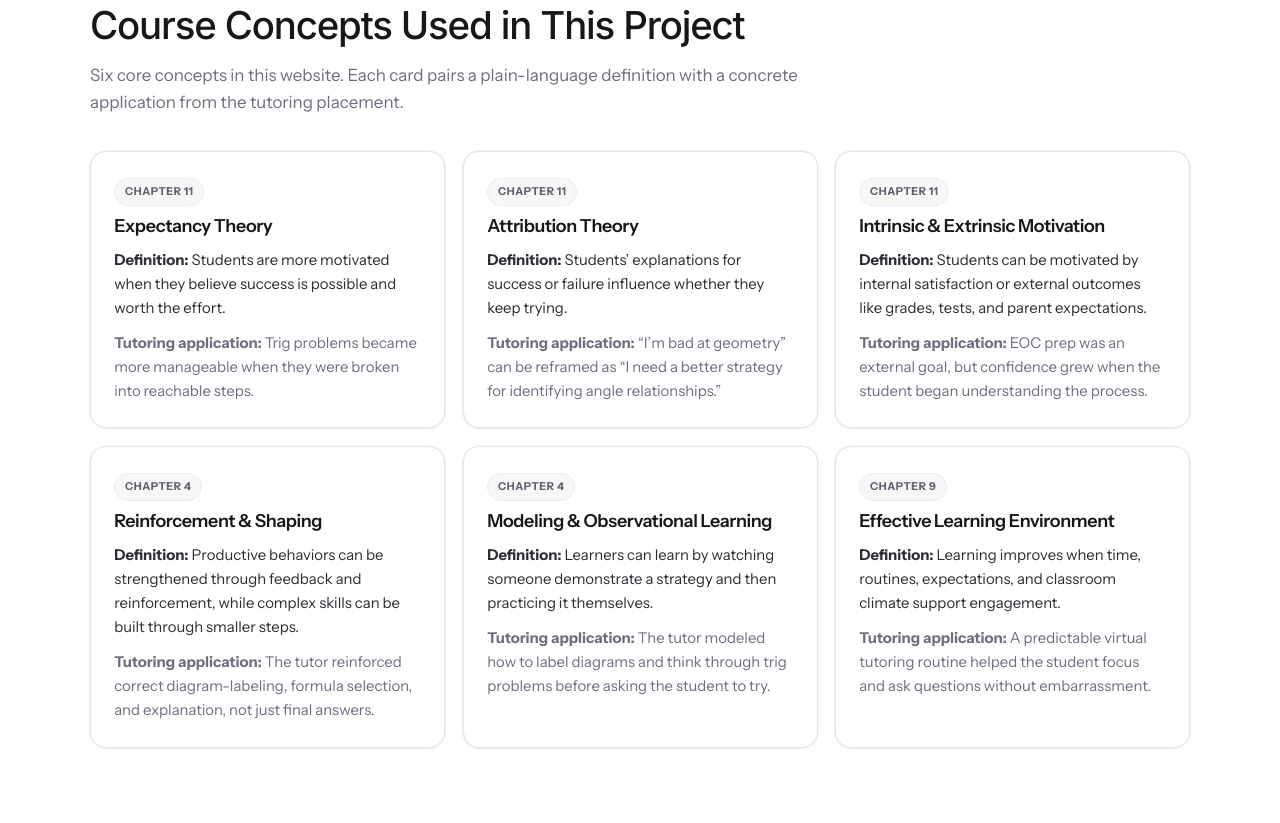
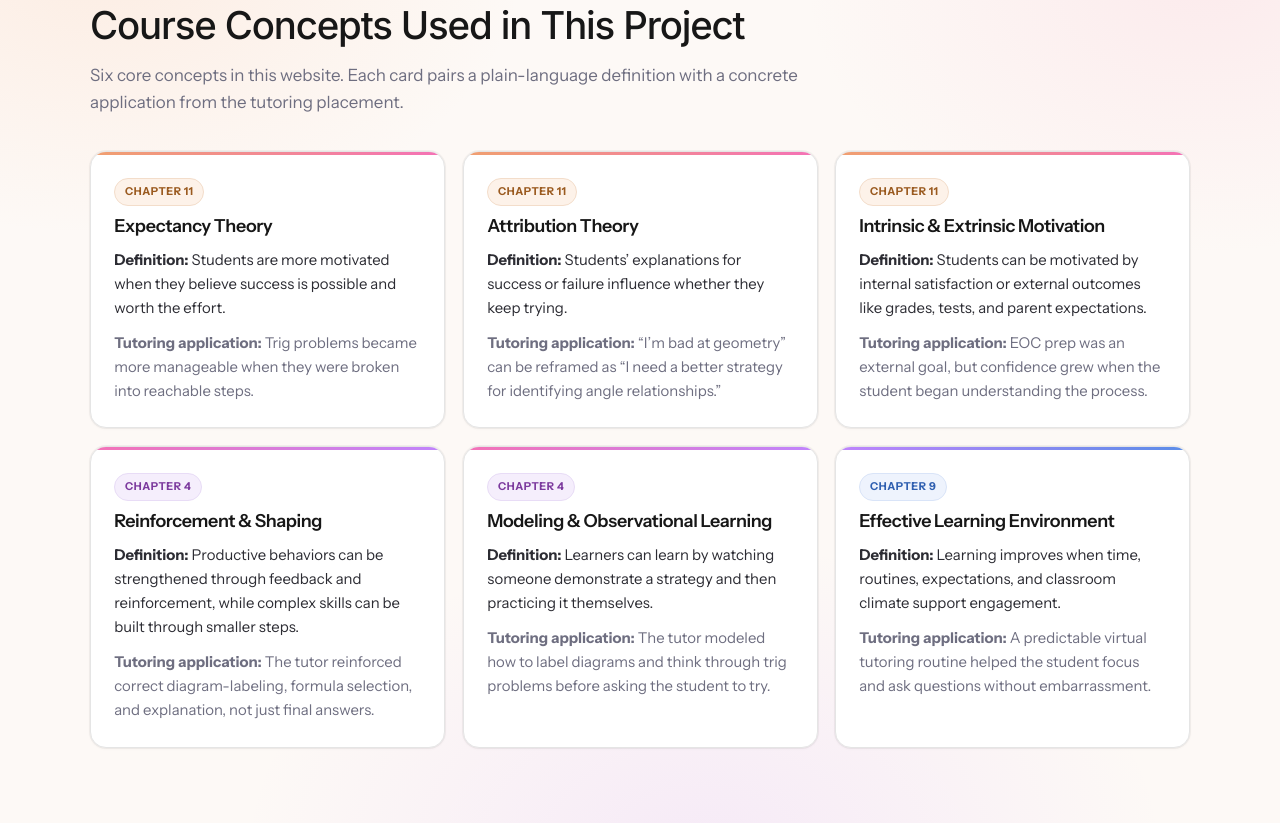
Before and after one commit to WilliamChenn/EducationPsychology, a plain HTML site: page index.html in a window 1280 px wide. Shown: the part 1317-2140 px from the top of the page. Drawn offline with Linux system fonts and the light colour scheme.

Commit message:
Warm up stark-white sections: tinted backgrounds + colored concept-card accents and chips
Co-Authored-By: Claude Opus 4.8 (1M context) <noreply@anthropic.com>

```diff
--- a/styles.css
+++ b/styles.css
@@ -454,12 +454,24 @@ cite { font-style: normal; }
   border-bottom: 1px solid var(--border-subtle);
 }
 .section--cream { background: var(--bg-soft); }
-/* alternating warm wash on the cream sections, very subtle */
-#motivation { background: linear-gradient(180deg, #ffffff 0%, var(--bg-warm) 100%); }
+/* Soft tinted washes so white cards never sit on a stark-white field */
+#concepts {
+  background:
+    radial-gradient(ellipse 55% 48% at 8% 8%, rgba(248, 175, 130, 0.16), transparent 60%),
+    radial-gradient(ellipse 52% 48% at 94% 10%, rgba(244, 150, 180, 0.14), transparent 60%),
+    radial-gradient(ellipse 60% 55% at 55% 102%, rgba(196, 132, 252, 0.13), transparent 60%),
+    var(--bg-warm);
+}
+#motivation { background: linear-gradient(180deg, #fffdfb 0%, var(--bg-warm) 100%); }
+#behavioral { background: linear-gradient(180deg, var(--bg-soft) 0%, var(--bg-lav) 100%); }
 #environment { background: linear-gradient(180deg, var(--bg-warm) 0%, var(--bg-lav) 100%); }
-#reflection { background: linear-gradient(180deg, var(--bg-lav) 0%, #ffffff 100%); }
+#service-learning { background: linear-gradient(180deg, var(--bg-warm) 0%, var(--bg-soft) 100%); }
 #interactive { background: var(--bg-soft); }
+#research { background: linear-gradient(180deg, var(--bg-soft) 0%, var(--bg-lav) 100%); }
+#reflection { background: linear-gradient(180deg, var(--bg-lav) 0%, var(--bg-warm) 100%); }
+#rubric { background: linear-gradient(180deg, var(--bg-warm) 0%, var(--bg-soft) 100%); }
 #ai-accessibility { background: var(--bg-soft); }
+#references { background: linear-gradient(180deg, var(--bg-soft) 0%, var(--bg-lav) 100%); }
 
 .section-eyebrow {
   text-transform: uppercase;
@@ -612,6 +624,26 @@ cite { font-style: normal; }
   padding: 0.26rem 0.62rem;
   border-radius: 999px;
 }
+
+/* Concept cards: a gradient top accent + colored chip per chapter group */
+.concept-card { position: relative; overflow: hidden; }
+.concept-card::before {
+  content: "";
+  position: absolute;
+  top: 0;
+  left: 0;
+  right: 0;
+  height: 3px;
+  background: linear-gradient(90deg, var(--g-orange), var(--g-pink));
+}
+.concept-card:nth-child(4)::before,
+.concept-card:nth-child(5)::before { background: linear-gradient(90deg, var(--g-pink), var(--g-purple)); }
+.concept-card:nth-child(6)::before { background: linear-gradient(90deg, var(--g-purple), var(--g-blue)); }
+
+.concept-card .chip { background: var(--tint-orange); color: var(--label-warm); border-color: #f3ddca; }
+.concept-card:nth-child(4) .chip,
+.concept-card:nth-child(5) .chip { background: var(--tint-purple); color: var(--label-purple); border-color: #e8dcf6; }
+.concept-card:nth-child(6) .chip { background: var(--tint-blue); color: var(--label-blue); border-color: #d9e4f8; }
 
 /* ---------- Concept map ---------- */
 .concept-map { margin: 1.6rem auto 0; max-width: 900px; text-align: center; }
```
